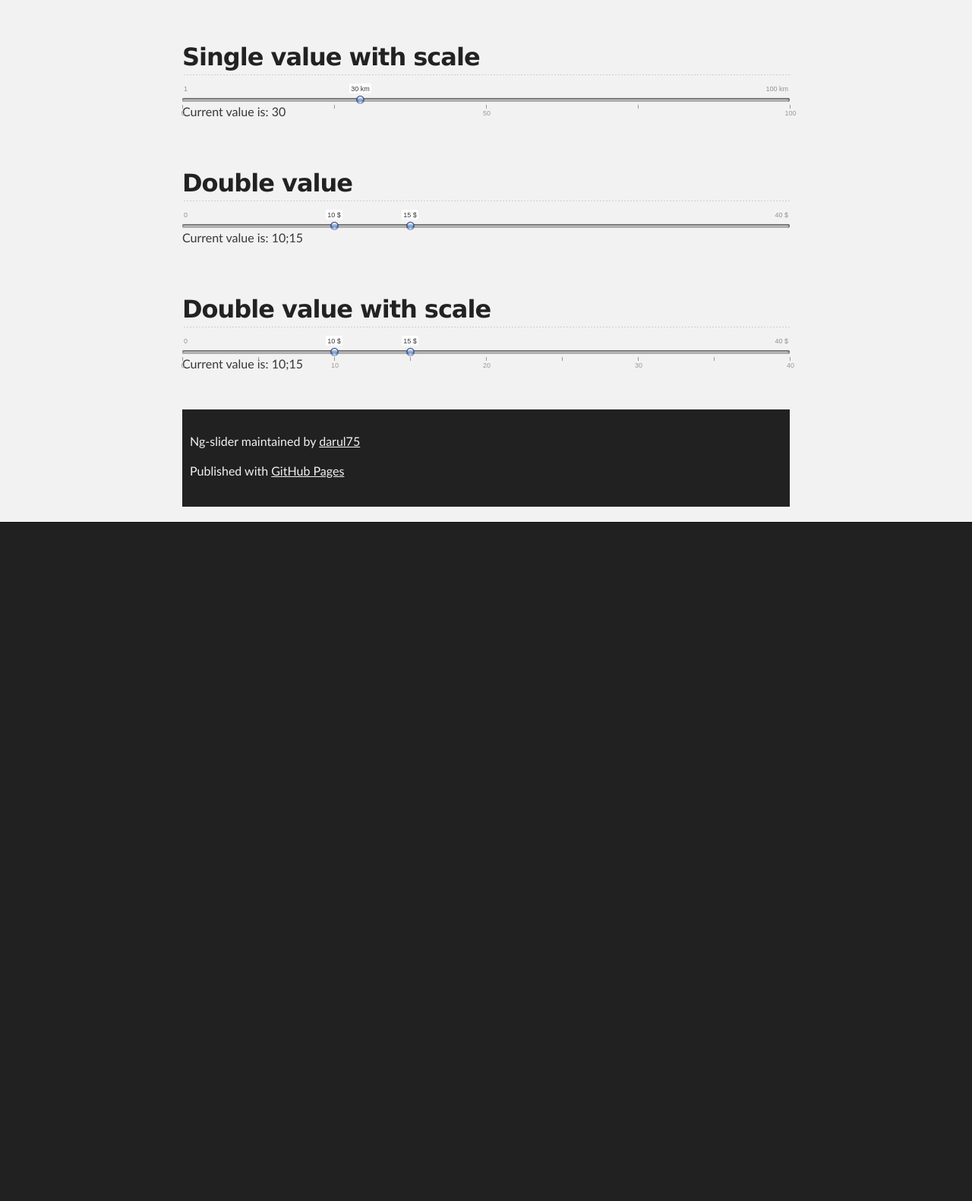
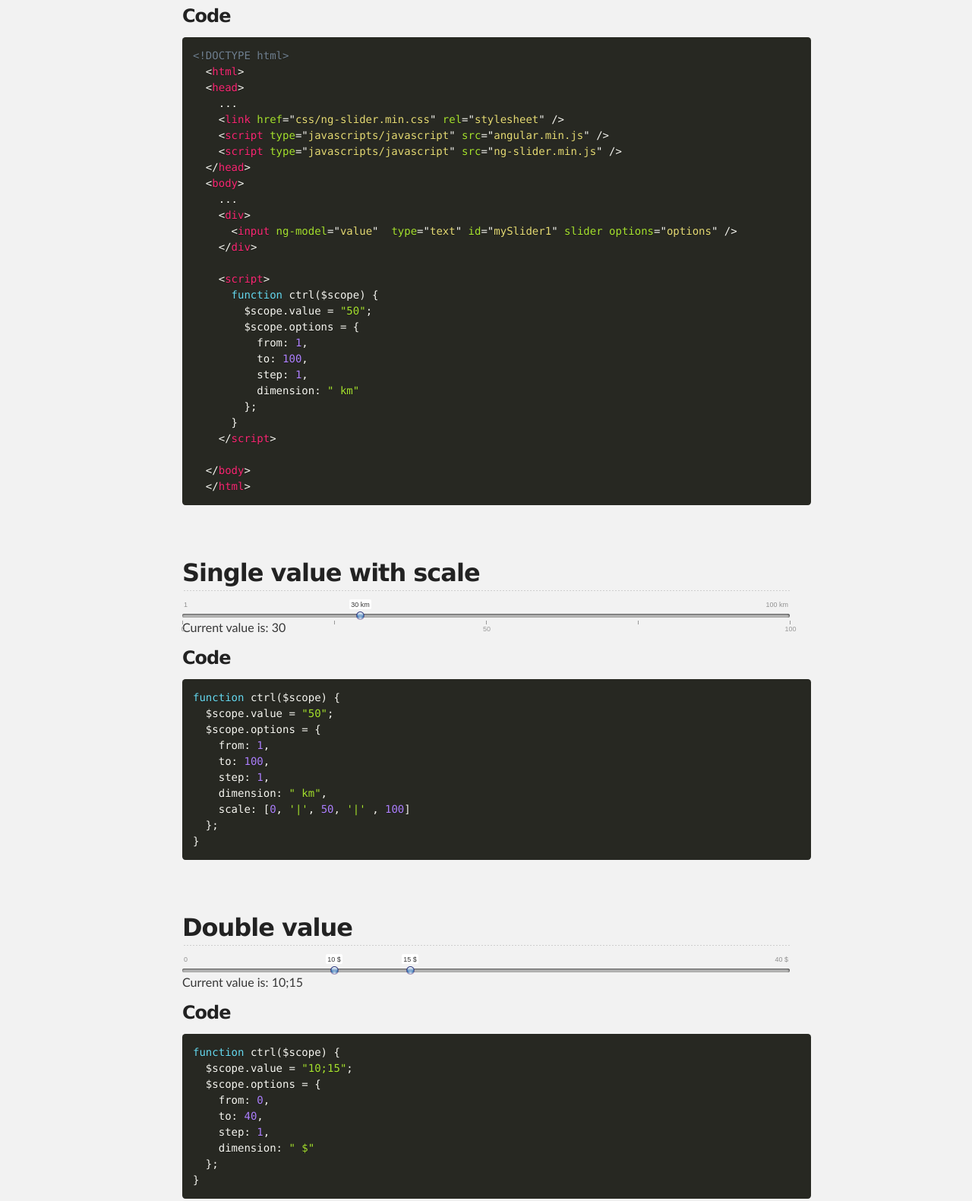
Before and after one commit to darul75/angular-awesome-slider, a plain HTML site: page index.html in a window 1280 px wide. Shown: the part 455-2036 px from the top of the page at 76% size. Before the commit the page ends 1143 px from the top, so only its background shows below. Drawn offline with nearby package versions, Linux system fonts and the light colour scheme.

Commit message:
update with code examples

```diff
--- a/index.html
+++ b/index.html
@@ -54,6 +54,37 @@ Just play a little bit
   <div>
     Current value is: {{value}}
   </div>
+  <h3>Code</h3>
+  <div class="language-markup">
+    <pre><code>&lt;!DOCTYPE html>
+  &lt;html>
+  &lt;head>
+    ...</code>
+    <code class="highlight">&lt;link href="css/ng-slider.min.css" rel="stylesheet" /></code>
+    <code class="highlight">&lt;script type="javascripts/javascript" src="angular.min.js" /></code>
+    <code class="highlight">&lt;script type="javascripts/javascript" src="ng-slider.min.js" /></code>
+  <code>&lt;/head>
+  &lt;body>
+    ...</code>
+    <code>&lt;div>
+      &lt;input ng-model="value"  type="text" id="mySlider1" slider options="options" />
+    &lt;/div>
+    </code>
+    <code class="highlight">&lt;script>
+      function ctrl($scope) {
+        $scope.value = "50";
+        $scope.options = {
+          from: 1,
+          to: 100,
+          step: 1,
+          dimension: " km"
+        };
+      }
+    &lt;/script>
+    </code>
+  <code>&lt;/body>
+  &lt;/html></code></pre>
+  </div>
   </br>
   </br>
   <h2>Single value with scale</h2>
@@ -62,6 +93,19 @@ Just play a little bit
   </div>
   <div>
     Current value is: {{value2}}
+  </div>
+  <h3>Code</h3>
+  <div>
+    <pre><code class="language-javascript">function ctrl($scope) {
+  $scope.value = "50";
+  $scope.options = {
+    from: 1,
+    to: 100,
+    step: 1,
+    dimension: " km",
+    scale: [0, '|', 50, '|' , 100]
+  };
+}</code></pre>
   </div>
   </br>
   </br>
@@ -72,6 +116,17 @@ Just play a little bit
   <div>
     Current value is: {{value3}}
   </div>
+  <h3>Code</h3>
+  <div>
+    <pre><code class="language-javascript">function ctrl($scope) {
+  $scope.value = "10;15";
+  $scope.options = {
+    from: 0,
+    to: 40,
+    step: 1,
+    dimension: " $"
+  };
+}</code></pre>
   </br>
   </br>
   <h2>Double value with scale</h2>
@@ -81,6 +136,18 @@ Just play a little bit
   <div>
     Current value is: {{value4}}
   </div>
+  <h3>Code</h3>
+  <div>
+    <pre><code class="language-javascript">function ctrl($scope) {
+  $scope.value = "10;15";
+  $scope.options = {
+    from: 0,
+    to: 40,
+    step: 1,
+    dimension: " $",
+    scale: [0, '|', 10, '|', 20, '|' , 30, '|', 40]
+  };
+}</code></pre>
   </br>
   </br>
 </div>
```
